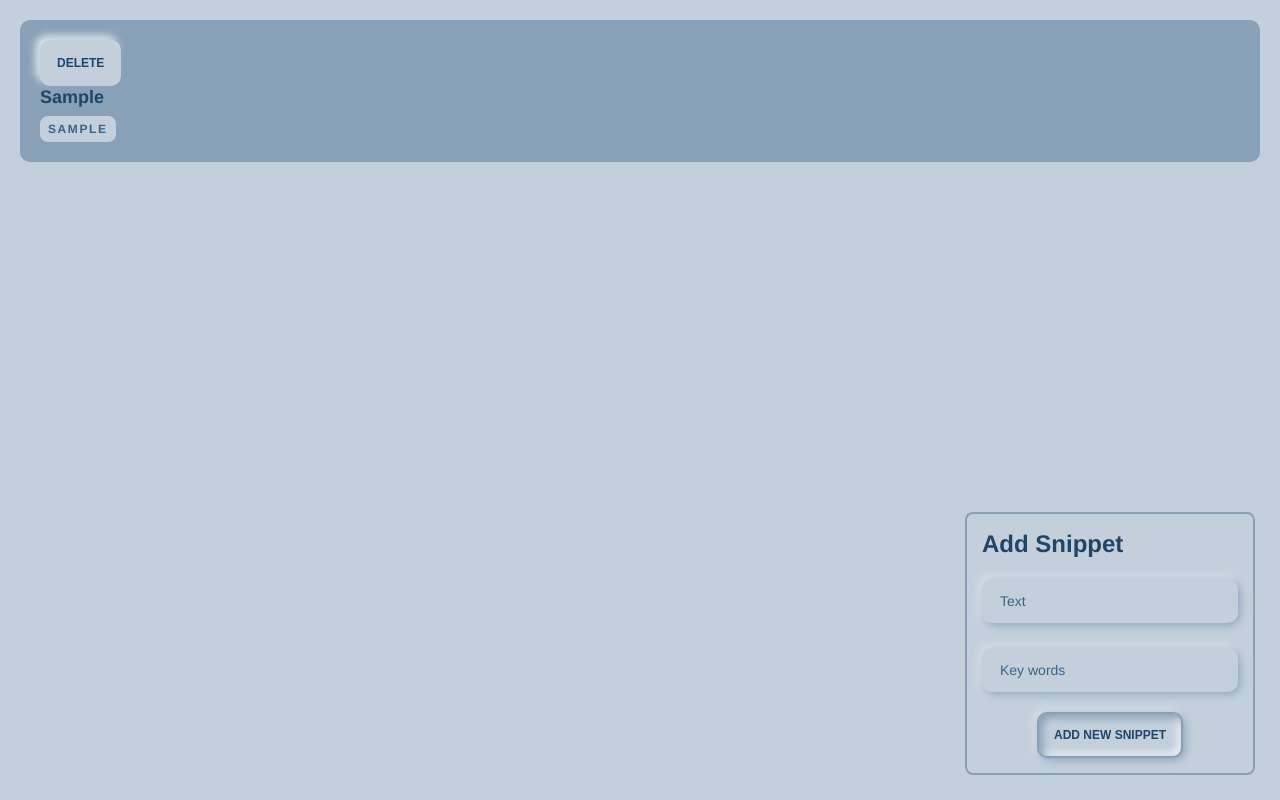
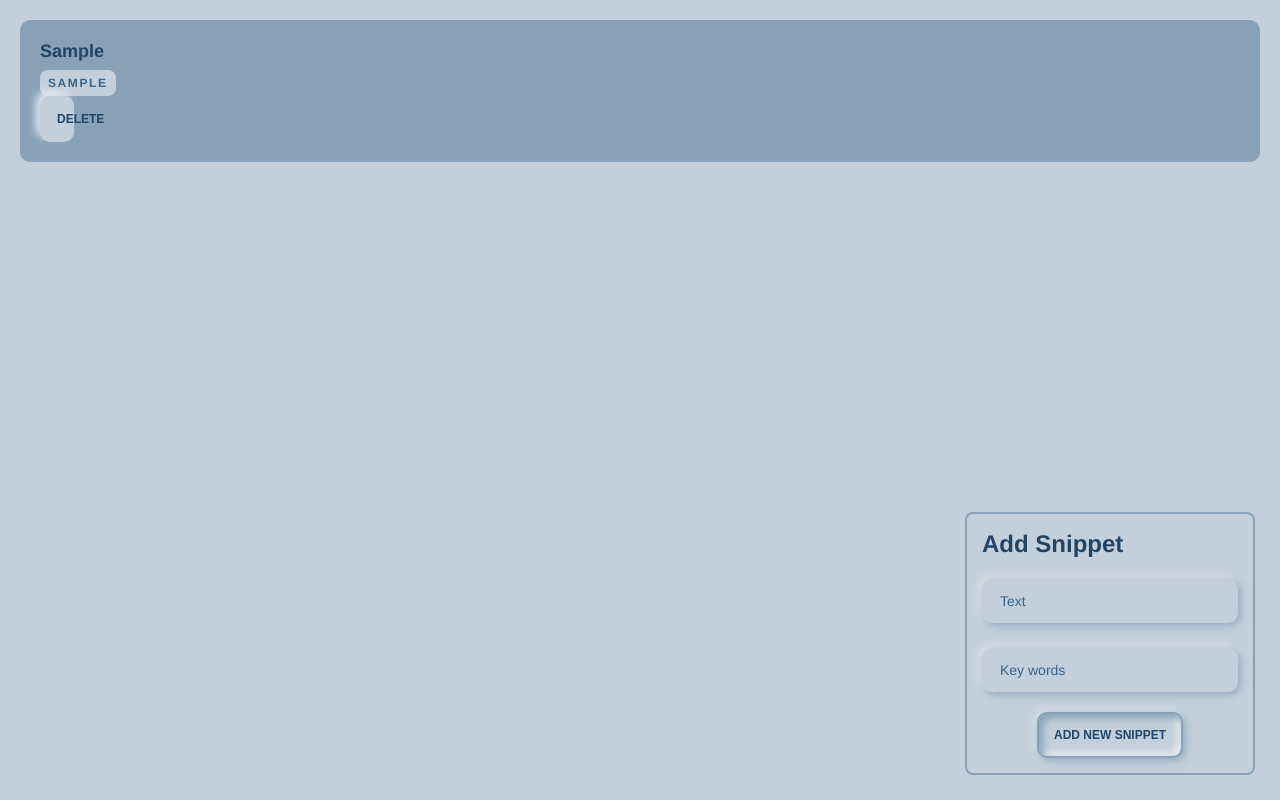
Before and after one commit to Aayush9029/WebSnippets, a plain HTML site: page index.html in a window 1280 px wide. Both pictures are taken after typing "Sample", "Sample" into the empty fields and a click on the button "ADD NEW SNIPPET". Drawn offline with Linux system fonts and the light colour scheme.

Commit message:
Pending changes exported from your codespace

```diff
--- a/css/style.css
+++ b/css/style.css
@@ -468,7 +468,9 @@ h4 {
     font-weight: 600;
 }
 
-.snippet__delete__button {}
+.snippet__delete__button {
+    width: 25px;
+}
 
 .single__snippet {
     display: flex;
--- a/js/main.js
+++ b/js/main.js
@@ -42,21 +42,18 @@ const displaySnippets = () => {
 //  Helpers when craeting new snippets
 
 const snippetRow = (snippet) => {
-    // create a new div for each snippet
     const snippetDiv = document.createElement("div");
-    // add the snippet title to the div
     const snippetTitle = document.createElement("h4");
+
     snippetTitle.innerHTML = snippet.title;
     snippetDiv.className = "single__snippet";
+    snippetDiv.appendChild(snippetTitle);
 
-    snippetDiv.appendChild(deleteButton());
-    snippetDiv.appendChild(snippetTitle);
-    // add the snippet keywords to the div
     if (snippet.keywords.length > 0) {
         let snippetKeywordsDiv = keyWordsDiv(snippet);
         snippetDiv.appendChild(snippetKeywordsDiv);
     }
-    // add the snippet div to the container
+    snippetDiv.appendChild(deleteButton());
     return snippetDiv;
 }
 
```
